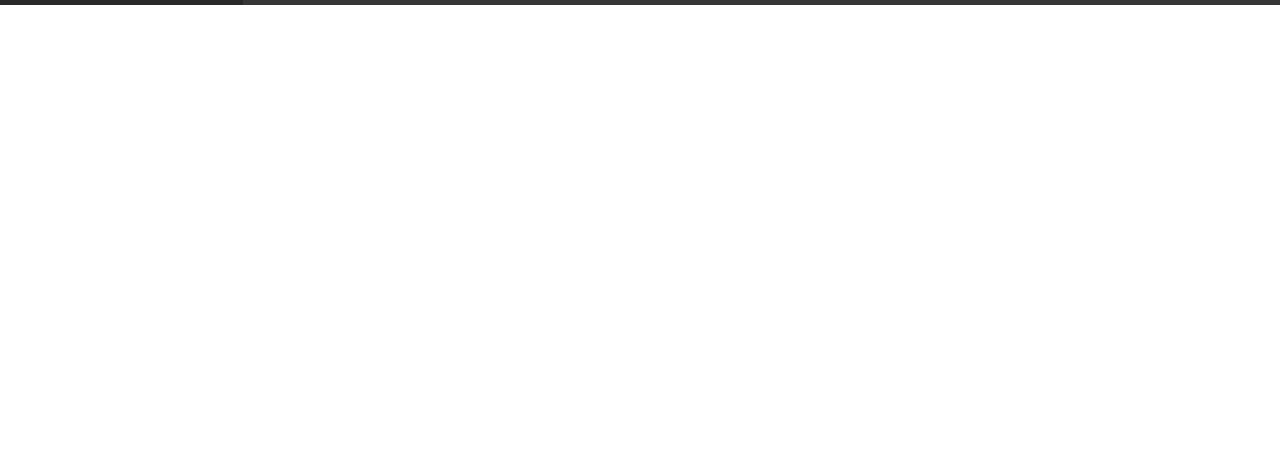
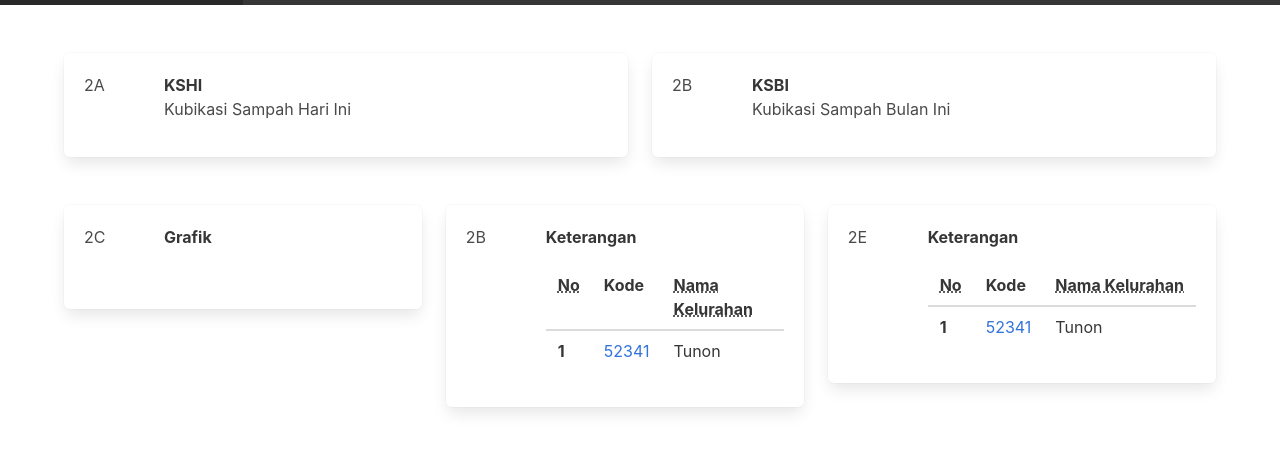
Before and after one commit to andyprasetya/carbon-design-system-boilerplate, a website: page public/index.html in a window 1280 px wide. Shown: the part 51-502 px from the top of the page. Drawn offline with Linux system fonts and the light colour scheme.

Commit message:
halaman data

```diff
--- a/public/index.html
+++ b/public/index.html
@@ -60,6 +60,144 @@
   </nav>
 
   <div id='app'>
+<section class='section'>
+      <div class='container'>
+        <div class='columns'>
+          <div class='column'>
+            <div class='box'>
+              <article class='media'>
+                <div class='media-left'>
+                  <figure class='image is-64x64'>
+                    <h1 class='is-danger'>2A</h1>
+                  </figure>
+                </div>
+                <div class='media-content'>
+                  <div class='content'>
+                    <p>
+                      <strong>KSHI</strong>
+                      <br>
+                      Kubikasi Sampah Hari Ini
+                    </p>
+                  </div>
+                </div>
+              </article>
+            </div>
+          </div>
+          <div class='column'>
+            <div class='box'>
+              <article class='media'>
+                <div class='media-left'>
+                  <figure class='image is-64x64'>
+                    <h1 class='is-danger'>2B</h1>
+                  </figure>
+                </div>
+                <div class='media-content'>
+                  <div class='content'>
+                    <p>
+                      <strong>KSBI</strong>
+                      <br>
+                      Kubikasi Sampah Bulan Ini
+                    </p>
+                  </div>
+                </div>
+              </article>
+            </div>
+          </div>
+    </section>
+    <div class='container'>
+      <div class='columns'>
+        <div class='column'>
+          <div class='box'>
+            <article class='media'>
+              <div class='media-left'>
+                <figure class='image is-64x64'>
+                  <h1 class='is-danger'>2C</h1>
+                </figure>
+              </div>
+              <div class='media-content'>
+                <div class='content'>
+                  <p>
+                    <strong>Grafik</strong>
+                  </p>
+                </div>
+              </div>
+            </article>
+          </div>
+        </div>
+        <div class='column'>
+          <div class='box'>
+            <article class='media'>
+              <div class='media-left'>
+                <figure class='image is-64x64'>
+                  <h1 class='is-danger'>2B</h1>
+                </figure>
+              </div>
+              <div class='media-content'>
+                <div class='content'>
+                  <p>
+                    <strong>Keterangan</strong>
+                    <br>
+                    <table class="table">
+                      <thead>
+                        <tr>
+                          <th><abbr title="Position">No</abbr></th>
+                          <th>Kode</th>
+                          <th><abbr title="Played">Nama Kelurahan</abbr></th>
+                        </tr>
+                      </thead>
+                      <tbody>
+                        <tr>
+                          <th>1</th>
+                          <td><a>52341</a> </td>
+                          <td>Tunon</td>
+                        </tr>
+                      </tbody>
+                    </table>
+                  </p>
+                </div>
+              </div>
+            </article>
+          </div>
+        </div>
+    </section>
+
+    <section>
+      <div class='column'>
+        <div class='box'>
+          <article class='media'>
+            <div class='media-left'>
+              <figure class='image is-64x64'>
+                <h1 class='is-danger'>2E</h1>
+              </figure>
+            </div>
+            <div class='media-content'>
+              <div class='content'>
+                <p>
+                  <strong>Keterangan</strong>
+                  <br>
+                  <table class="table">
+                    <thead>
+                      <tr>
+                        <th><abbr title="Position">No</abbr></th>
+                        <th>Kode</th>
+                        <th><abbr title="Played">Nama Kelurahan</abbr></th>
+                      </tr>
+                    </thead>
+                    <tbody>
+                      <tr>
+                        <th>1</th>
+                        <td><a>52341</a> </td>
+                        <td>Tunon</td>
+                      </tr>
+                    </tbody>
+                  </table>
+                </p>
+              </div>
+            </div>
+          </article>
+        </div>
+      </div>
+    </section>
 
   </div>
   <script src='./bundle.js'></script>
```
Also changed, not shown: src/arsip/halaman-data.js (added, +139 -0 lines).
